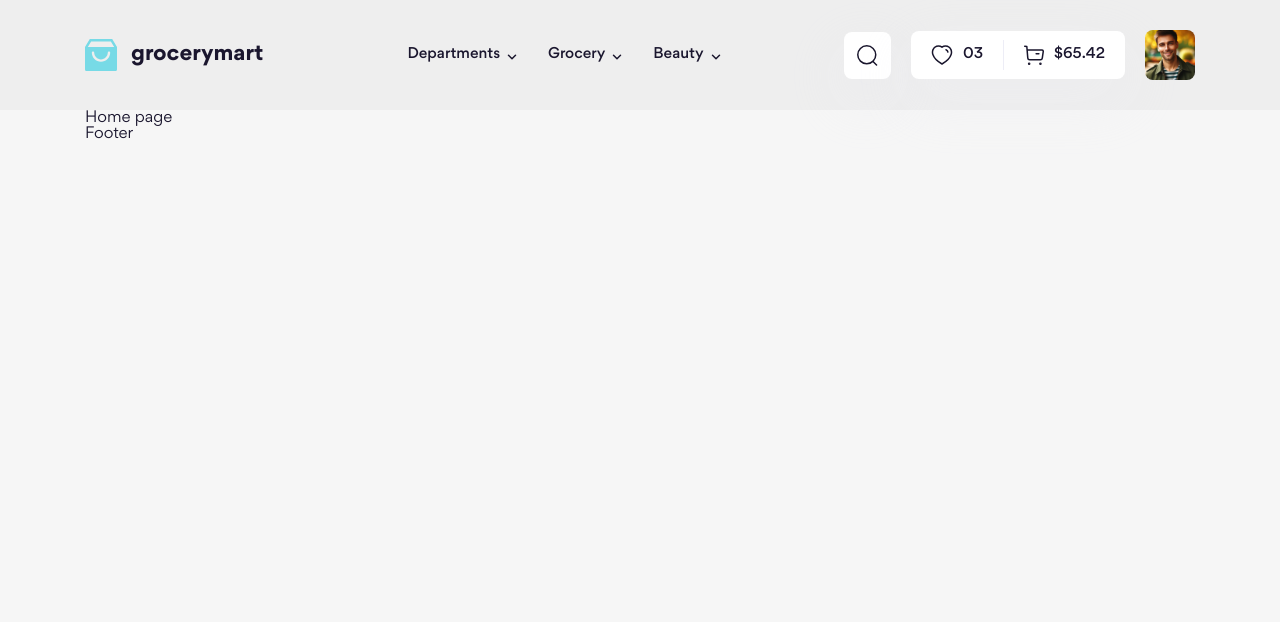
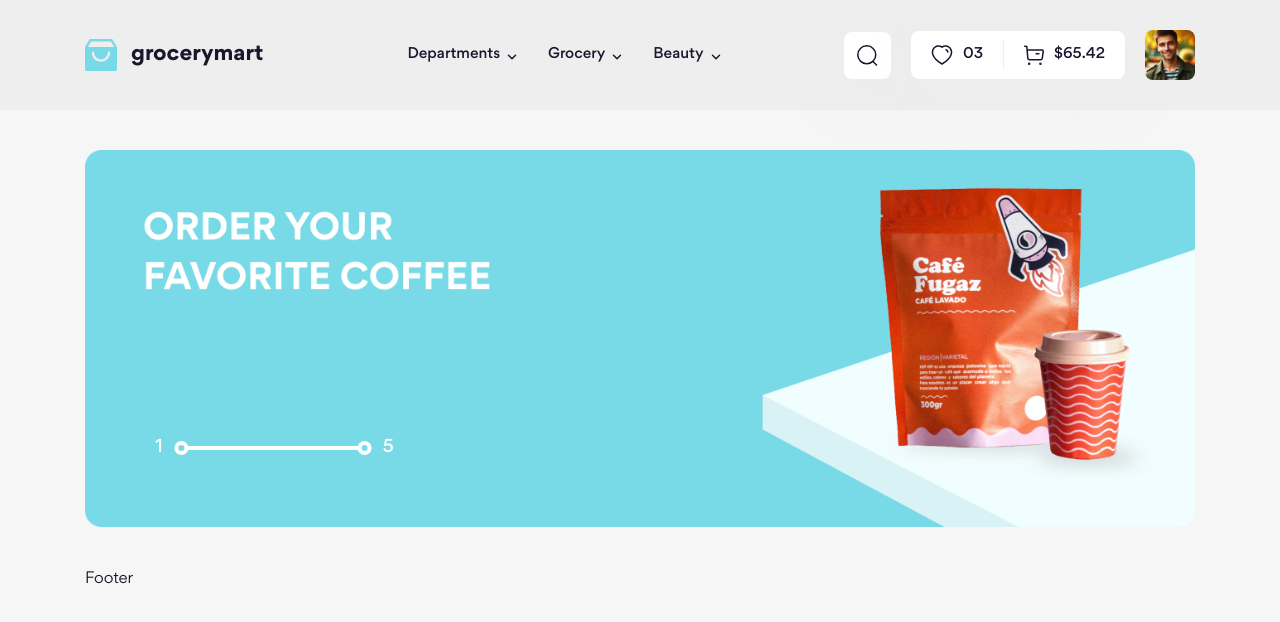
Before and after one commit to giahao95/f8-htmlcss-08, a website: page index.html in a window 1280 px wide. Drawn offline with Linux system fonts and the light colour scheme.

Commit message:
Làm phần Slideshow #1

```diff
--- a/index.html
+++ b/index.html
@@ -31,8 +31,26 @@
     </script>
 
     <div class="container">
-      <!-- Main -->
-      <h1>Home page</h1>
+      <!-- Slideshow -->
+      <div class="slideshow">
+        <div class="slideshow__inner">
+          <div class="slideshow__item">
+            <img src="./assets/images/slideshow/item-1.png" alt="" class="slideshow__img" />
+          </div>
+          <div class="slideshow__item">
+            <img src="./assets/images/slideshow/item-1.png" alt="" class="slideshow__img" />
+          </div>
+          <div class="slideshow__item">
+            <img src="./assets/images/slideshow/item-1.png" alt="" class="slideshow__img" />
+          </div>
+        </div>
+
+        <div class="slideshow__page">
+          <span class="slideshow__num">1</span>
+          <span class="slideshow__slider"></span>
+          <span class="slideshow__num">5</span>
+        </div>
+      </div>
 
       <!-- Footer -->
       <footer id="footer"></footer>
--- a/scss/components/_index.scss
+++ b/scss/components/_index.scss
@@ -1,2 +1,3 @@
 @forward "./logo";
 @forward "./dropdown";
+@forward "./slideshow"
--- /dev/null
+++ b/scss/components/_slideshow.scss
@@ -0,0 +1,66 @@
+.slideshow {
+  position: relative;
+  margin: 40px 0;
+  overflow: hidden;
+
+  &__inner {
+    display: flex;
+  }
+
+  &__item {
+    flex-shrink: 0;
+    width: 100%;
+  }
+
+  &__img {
+    width: 100%;
+  }
+
+  &__page {
+    --color: #fff;
+    display: flex;
+    align-items: center;
+    gap: 24px;
+
+    position: absolute;
+    left: 70px;
+    bottom: 70px;
+  }
+
+  &__num {
+    font-size: 1.8rem;
+    font-weight: 500;
+    line-height: 144.444%;
+    color: var(--color);
+  }
+
+  &__slider {
+    position: relative;
+    width: 172px;
+    height: 4px;
+    flex-shrink: 0;
+    background-color: var(--color);
+
+    &::before,
+    &::after {
+      content: "";
+      position: absolute;
+      top: 50%;
+
+      width: 14px;
+      height: 14px;
+      border: 4px solid var(--color);
+      border-radius: 50%;
+    }
+
+    &::before {
+      left: 0;
+      translate: -90% -50%;
+    }
+
+    &::after {
+      right: 0;
+      translate: 90% -50%;
+    }
+  }
+}
```
Also changed, not shown: assets/css/main.css, assets/images/slideshow/item-1.png (added), 1 other file.
